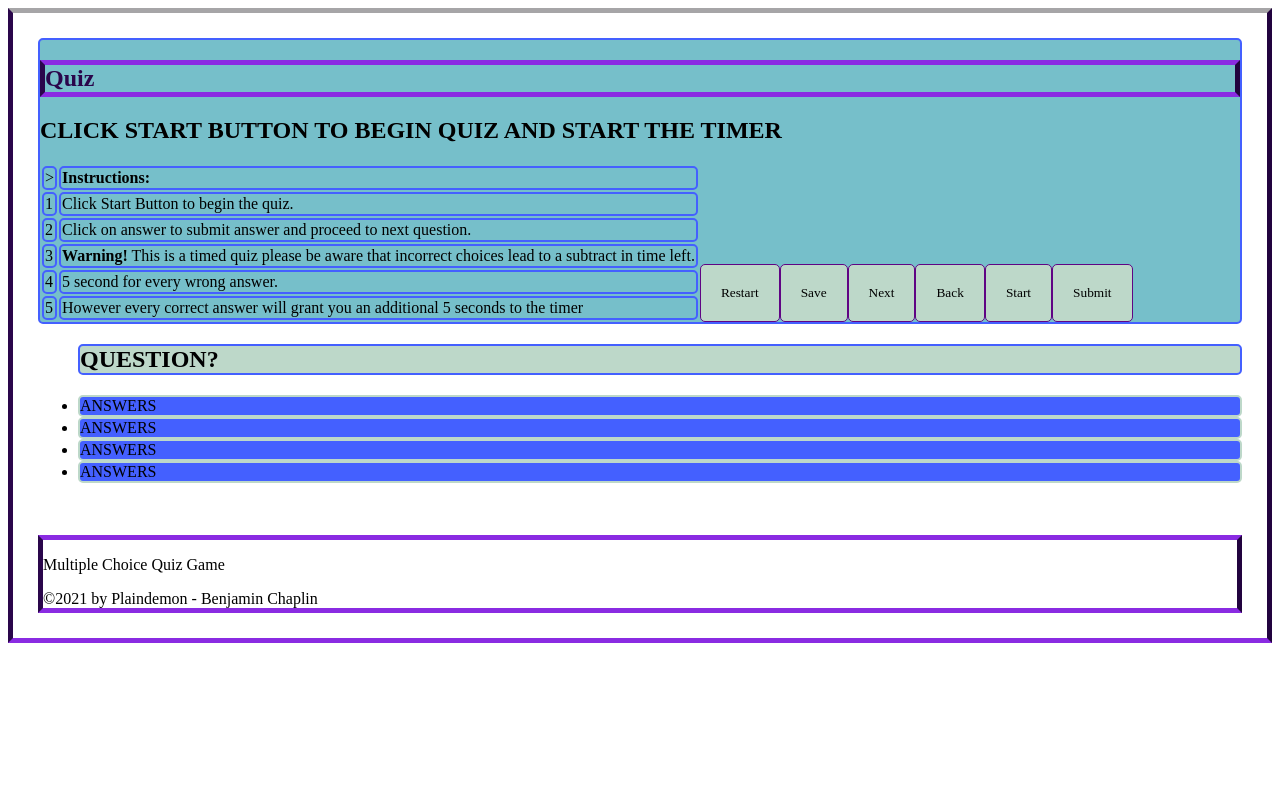
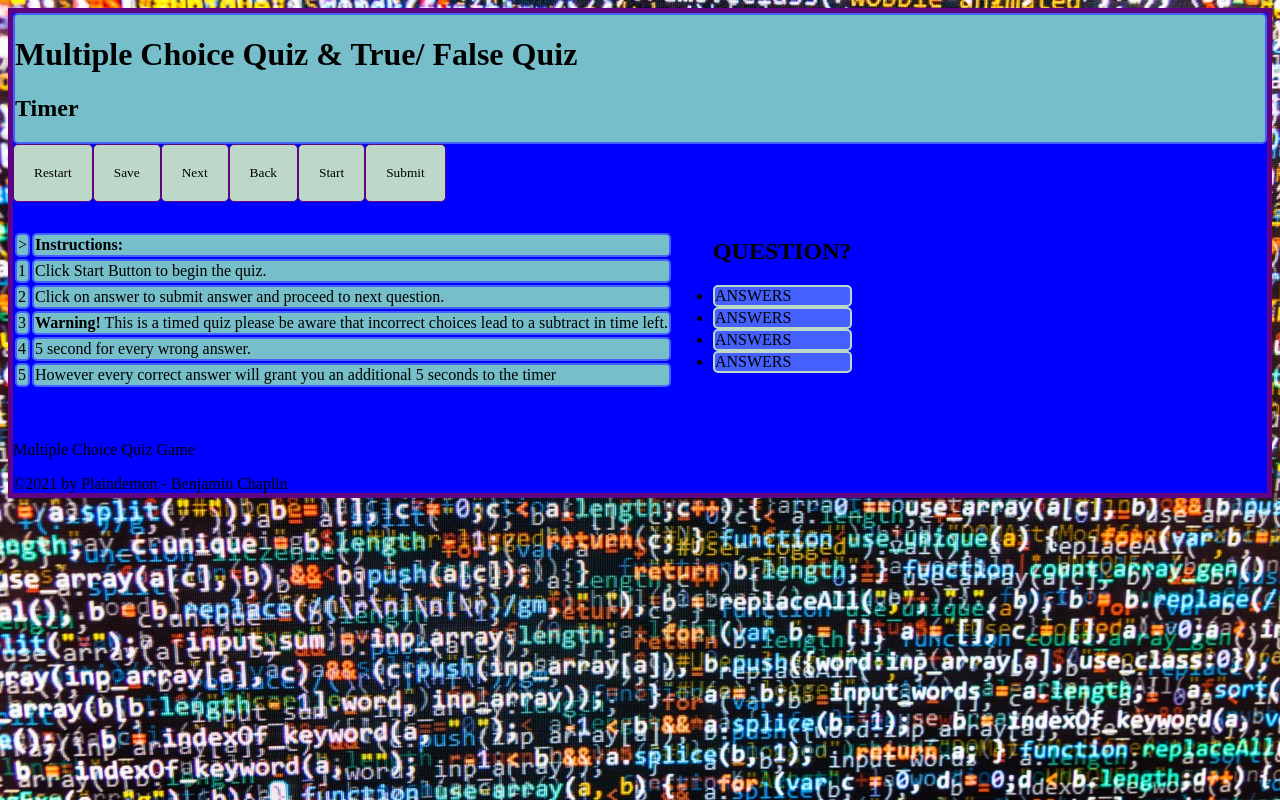
Before and after one commit to Plaindemon/urban-waffle, a plain HTML site: page index.html in a window 1280 px wide. Drawn offline with Linux system fonts and the light colour scheme.

Commit message:
reworked some css and html to flow better with added Javascript Dom

```diff
--- a/assets/css/style.css
+++ b/assets/css/style.css
@@ -11,20 +11,24 @@
     --secondary: #76bfca;
     --tertiary: rgb(189, 216, 201);
     --quaternary: #600484;
-    /* background-image: url("/urban-waffle/assets/images/ranCode.jpeg"); */
+    background-image: url("/urban-waffle/assets/images/ranCode.jpeg");
 }
-
-body {
+#bodyStyle {
+    border: 5px solid #600484;
+}
+/* body {
     border-bottom: 5px solid blueviolet;
     border-top: 5px solid rgb(166, 165, 167);
     border-right: 5px solid rgb(34, 3, 63);
     border-left: 5px solid rgb(42, 6, 75);
     padding: 25px;
 
-}
+} */
+
+
 /* Start of header styling */
 
-header {
+#headerStyle {
 
     background-color: var(--secondary);
     background-size: cover;
@@ -32,39 +36,39 @@ header {
     border-radius: 5px;
 
 }
-
+/*
 header h1{
      /* background-image: url("/urban-waffle/assets/images/ranCode.jpeg"); */
-    color:rgb(42, 6, 75);
+    /* color:rgb(42, 6, 75);
     border-bottom: 5px solid blueviolet;
     border-top: 5px solid blueviolet;
     border-right: 5px solid rgb(34, 3, 63);
     border-left: 5px solid rgb(42, 6, 75);
-}
+} */
 
-body header h1 {
+/* body header h1 {
     border-bottom: 5px solid blueviolet;
     border-top: 5px solid blueviolet;
     border-right: 5px solid rgb(34, 3, 63);
     border-left: 5px solid rgb(42, 6, 75);
-    /* align-content: center; */
-}
+    /* align-content: center;
+} */
 
-header nav ul li {
+/* header nav ul li {
     border-bottom: 1px solid var(--primary);
     display: flex;
     align-content: center;
     flex-flow: row nowrap;
     justify-content: space-evenly;
-    /* align-items: flex-end; */
-}
+    /* align-items: flex-end;
+} */
 
-footer {
+/* footer {
     border-bottom: 5px solid blueviolet;
     border-top: 5px solid blueviolet;
     border-right: 5px solid rgb(34, 3, 63);
     border-left: 5px solid rgb(42, 6, 75);
-}
+} */
 
 /* Beginning of instruct classes for table of instructions */
 #quizInstruct{
@@ -98,12 +102,7 @@ footer {
 
 } */
 
-#quizQuestion{
-    background-color: var(--tertiary);
-    border: 2px solid var(--primary);
-    border-radius: 5px;
 
-}
 
 #quizQChoice1 {
     background-color: var(--primary);
@@ -143,9 +142,10 @@ footer {
     padding: 20px;
     border: 1px solid var(--quaternary);
     border-radius: 5px;
-    display: flex;
+    /* commenting out this flex box content below */
+    /* display: flex;
     flex-direction: row;
-    justify-content: center;
+    justify-content: center; */
 
 }
 
--- a/assets/js/script.js
+++ b/assets/js/script.js
@@ -1,6 +1,14 @@
 //original script file
+
+// changes the background color of the document
+document.querySelector('body').style.backgroundColor = 'blue';
+document.querySelector('table').style.backgroundColor = 'orange';
+
+document.querySelector('quizInstruct').innerHTML = 'Quiz questions';
 // grab from the document the h2 within the innerHTML
 document.querySelector('h2').innerHTML = 'CLICK START BUTTON TO BEGIN QUIZ AND START THE TIMER';
+
+
 
 //timer variable that is being used by the countdown variable to create a countdown time from 100 seconds
 var timer = 100;
@@ -14,28 +22,4 @@ var countdown = function(){
 };
 var startCountdown = setInterval(countdown, 1000);
 
-
-
-
-
-
-
-document.querySelector('body').style.backgroundColor = 'rgb(166, 165, 167);';
-
-
-
-// const myNodelist = document.querySelectorAll("p");
-// for (let i = 0; i < myNodelist.length; i++) {
-//   myNodelist[i].style.color = "red";
-// }
-
-
-// let element = document.querySelector("button");
-
-// function turnButtonRed (){
-//     element.style.backgroundColor = "#945758";
-//     element.style.color = "white";
-//     element.innerHTML = "Submit";
-// }
-
-// element.onclick = turnButtonRed;
+//add quiz questions
--- a/index.html
+++ b/index.html
@@ -11,15 +11,31 @@
 
 <body id="bodyStyle">
     <!-- Header starts here - fill with page changes like next, restart, save, back -->
-    <nav>
-    <header>
-        <h1>Quiz</h1>
+    <header id="headerStyle">
+        <h1>Multiple Choice Quiz & True/ False Quiz</h1>
 
         <h2 id="startTimer" class="timer">Timer</h2>
-        <main id="quizInstruct">
+
+    </header>
+
+        <nav>
+
             <table>
-                <!-- Created a table to place the instructions and their styling in -->
-                <tr>
+                <tr><button id="restartBtn" class="clickbtn">Restart</button></tr>
+                <tr><button id="saveBtn" class="clickbtn">Save</button></tr>
+                <tr><button id="nextBtn" class="clickbtn">Next</button></tr>
+                <tr><button id="backBtn" class="clickbtn">Back</button></tr>
+                <tr><button id="startbtn" class="clickbtn">Start</button></tr>
+                <tr><button id="submitbtn" class="clickbtn">Submit</button></tr>
+            </table>
+        </nav>
+
+
+    <!-- Main starts here - fill with random question generated from a string of quiz questions -->
+    <main id="quizInstruct">
+        <table>
+            <!-- Created a table to place the instructions and their styling in -->
+            <tr>
                     <!-- Purposefully put the > in between the opening and closing tags instructNum & instructText-->
 
                     <td class="instructNum">></td>
@@ -41,34 +57,12 @@
                 <td class="instructNum">4</td>
                     <td class="instructText">5 second for every wrong answer.</td>
                 </tr>
-                  <td class="instructNum">5</td>
+                <td class="instructNum">5</td>
                     <td class="instructText">However every correct answer will grant you an additional 5 seconds to the timer</td>
                 </tr>
-                <nav id="quiz-footer" class="foots">
-
-        <table>
-            <tr><button id="restartBtn" class="clickbtn">Restart</button></tr>
-            <tr><button id="saveBtn" class="clickbtn">Save</button></tr>
-            <tr><button id="nextBtn" class="clickbtn">Next</button></tr>
-            <tr><button id="backBtn" class="clickbtn">Back</button></tr>
-            <tr><button id="startbtn" class="clickbtn">Start</button></tr>
-            <tr><button id="submitbtn" class="clickbtn">Submit</button></tr>
-
-
-        </table>
-    </nav>
-
             </table>
-            </main>
-    </header>
-    </nav>
-
-
-    <!-- Main starts here - fill with random question generated from a string of quiz questions -->
-
- <!-- List created to help with quiz questions -->
+            <!-- List created to help with quiz questions -->
         <ul>
-
             <h2 id="quizQuestion">QUESTION?</h2>
             <li id="quizQChoice1" class="questStyle">ANSWERS</li>
             <li id="quizQChoice2" class="questStyle">ANSWERS</li>
@@ -76,10 +70,10 @@
             <li id="quizQChoice4" class="questStyle">ANSWERS</li>
 
         </ul>
+    </main>
 
 
 
-    </main>
 
 
 <br>
```
